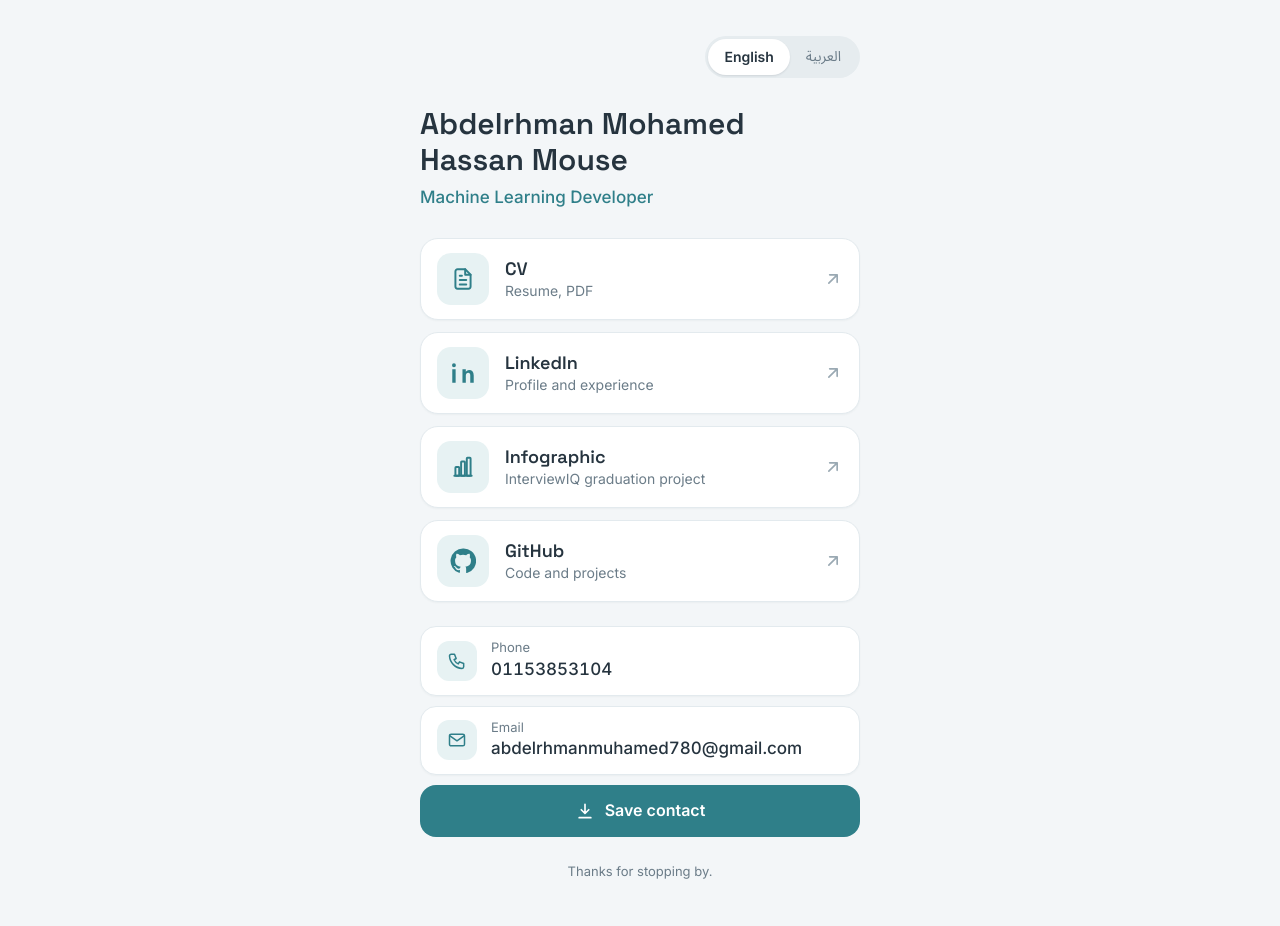
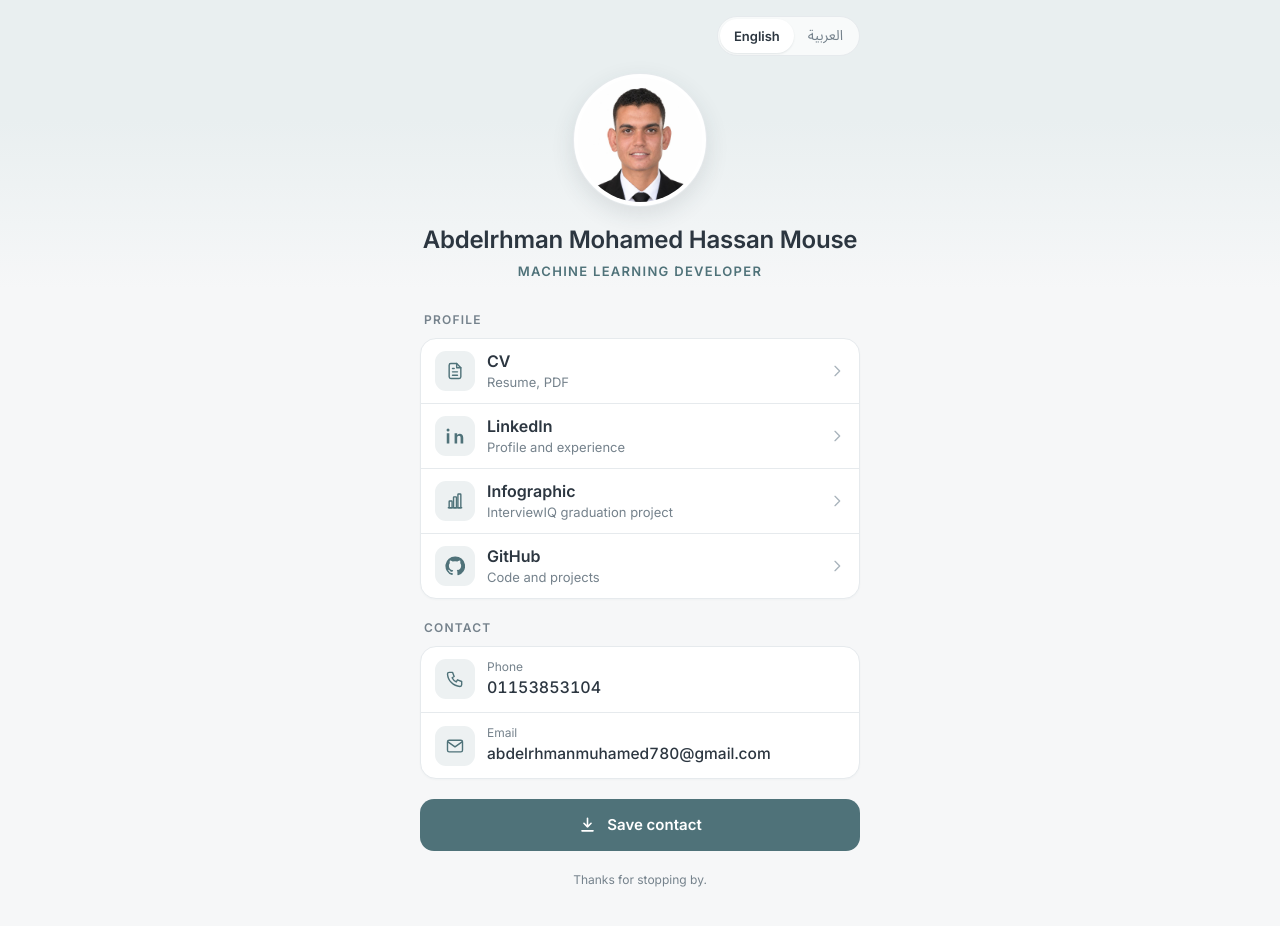
Before and after one commit to abdelrhmanmouse/abdelrhmanmouse.github.io, a plain HTML site: page ml/index.html in a window 1280 px wide. Drawn offline with Linux system fonts and the light colour scheme.

Commit message:
Add files via upload

```diff
--- a/ml/index.html
+++ b/ml/index.html
@@ -2,147 +2,181 @@
 <html lang="en" dir="ltr">
 <head>
 <meta charset="utf-8">
-<meta name="viewport" content="width=device-width, initial-scale=1">
+<meta name="viewport" content="width=device-width, initial-scale=1, viewport-fit=cover">
+<meta name="theme-color" content="#E9EFF0">
 <title>Abdelrhman Mohamed Hassan Mouse | Machine Learning Developer</title>
 <meta name="description" content="Abdelrhman Mohamed Hassan Mouse, Machine Learning Developer. CV, LinkedIn, GitHub and contact details.">
 <link rel="preconnect" href="https://fonts.googleapis.com">
-<link rel="stylesheet" href="https://fonts.googleapis.com/css2?family=Inter:wght@400;500;600&family=Noto+Sans+Arabic:wght@400;500;600&family=Space+Grotesk:wght@500;600&display=swap">
+<link rel="preconnect" href="https://fonts.gstatic.com" crossorigin>
+<link rel="stylesheet" href="https://fonts.googleapis.com/css2?family=Inter:wght@400;500;600&family=Noto+Sans+Arabic:wght@400;500;600&display=swap">
 <style>
-  /* Layout: one calm centered column: language switch, name and role, four soft link cards, contact rows, save button. Single light look by choice. */
   :root {
-    --bg: #F3F6F8;
+    --bg: #F6F7F8;
     --surface: #FFFFFF;
-    --ink: #26343F;
-    --muted: #6B7C88;
-    --line: #E3EAEE;
-    --track: #E6ECEF;
-    --accent: #2F7F89;
-    --accent-ink: #FFFFFF;
-    --tile: #E7F2F3;
-    --font-display: "Space Grotesk", "Segoe UI", system-ui, sans-serif;
-    --font-body: "Inter", "Segoe UI", system-ui, sans-serif;
+    --ink: #2C3640;
+    --muted: #75828C;
+    --line: #E6EAED;
+    --accent: #4F7279;
+    --accent-hover: #445F65;
+    --tint: #E9EFF0;
+    --tile: #EDF1F2;
+    --font: "Inter", "Noto Sans Arabic", "Segoe UI", Tahoma, system-ui, sans-serif;
     --font-ar: "Noto Sans Arabic", "Segoe UI", Tahoma, system-ui, sans-serif;
     color-scheme: light;
   }
   * { box-sizing: border-box; }
+  html, body { margin: 0; }
   body {
     background: var(--bg);
     color: var(--ink);
-    font-family: var(--font-body);
+    font-family: var(--font);
     font-size: 16px;
     line-height: 1.55;
-    padding-block: 28px 36px;
-    padding-left: max(16px, env(safe-area-inset-left, 0px));
-    padding-right: max(16px, env(safe-area-inset-right, 0px));
+    -webkit-font-smoothing: antialiased;
   }
-  html[lang="ar"] body, html[lang="ar"] h1, html[lang="ar"] .label { font-family: var(--font-ar); }
+  html[lang="ar"] body { font-family: var(--font-ar); }
 
   /* one language visible at a time */
   .ar { display: none; }
   html[lang="ar"] .en { display: none; }
   html[lang="ar"] .ar { display: inline; }
 
-  main { max-width: 440px; margin: 0 auto; display: flex; flex-direction: column; gap: 24px; }
+  /* soft tinted top that fades into the page background */
+  .masthead {
+    background: linear-gradient(to bottom, var(--tint) 0, var(--tint) 120px, var(--bg) 100%);
+    padding-block: max(16px, env(safe-area-inset-top, 0px)) 8px;
+    padding-inline: max(16px, env(safe-area-inset-left, 0px)) max(16px, env(safe-area-inset-right, 0px));
+  }
+  .wrap { max-width: 440px; margin: 0 auto; }
 
-  .lang { align-self: flex-end; display: inline-flex; background: var(--track); border-radius: 999px; padding: 3px; }
+  .lang { display: flex; justify-content: flex-end; }
+  .lang-inner { display: inline-flex; background: rgba(255, 255, 255, 0.7); border: 1px solid var(--line); border-radius: 999px; padding: 2px; }
   .lang button {
-    border: 0; background: transparent; color: var(--muted); font: inherit; font-size: 14px;
-    padding: 6px 16px; min-height: 36px; border-radius: 999px; cursor: pointer;
+    border: 0; background: transparent; color: var(--muted); font: inherit; font-size: 13px; line-height: 1;
+    padding: 0 14px; min-height: 34px; border-radius: 999px; cursor: pointer;
   }
-  .lang button[lang="ar"] { font-family: var(--font-ar); }
-  .lang button[aria-pressed="true"] { background: var(--surface); color: var(--ink); font-weight: 600; box-shadow: 0 1px 2px rgba(38, 52, 63, 0.12); }
-  .lang button:focus-visible, .link:focus-visible, .row:focus-visible, .save:focus-visible { outline: 3px solid var(--accent); outline-offset: 2px; }
+  .lang button[lang="ar"] { font-family: var(--font-ar); font-size: 14px; }
+  .lang button[aria-pressed="true"] { background: var(--surface); color: var(--ink); font-weight: 600; box-shadow: 0 1px 2px rgba(44, 54, 64, 0.1); }
+  button:focus-visible, a:focus-visible { outline: 2px solid var(--accent); outline-offset: 2px; }
 
-  header { display: flex; flex-direction: column; gap: 6px; padding-block: 4px; }
-  h1 { font-family: var(--font-display); font-size: 30px; line-height: 1.2; font-weight: 600; margin: 0; text-wrap: balance; }
-  .role { color: var(--accent); font-size: 17px; font-weight: 500; margin: 0; }
+  .hero { display: flex; flex-direction: column; align-items: center; text-align: center; padding-top: 18px; gap: 0; }
+  .photo {
+    width: 132px; height: 132px; border-radius: 50%; display: block; object-fit: cover; background: #fff;
+    border: 4px solid #fff; box-shadow: 0 0 0 1px var(--line), 0 8px 24px rgba(44, 54, 64, 0.12);
+  }
+  h1 { font-size: 24px; line-height: 1.3; font-weight: 600; margin: 18px 0 0; letter-spacing: -0.01em; text-wrap: balance; }
+  html[lang="ar"] h1 { letter-spacing: 0; line-height: 1.5; }
+  .role { margin: 6px 0 0; color: var(--accent); font-size: 13px; font-weight: 600; letter-spacing: 0.1em; text-transform: uppercase; }
+  html[lang="ar"] .role { letter-spacing: 0; text-transform: none; font-size: 15px; }
+  .tag { margin: 10px 0 0; color: var(--muted); font-size: 14px; max-width: 30ch; }
 
-  nav { display: flex; flex-direction: column; gap: 12px; }
-  .card {
-    background: var(--surface); border: 1px solid var(--line); border-radius: 18px;
-    box-shadow: 0 1px 2px rgba(38, 52, 63, 0.04); color: inherit; text-decoration: none;
+  main { padding-block: 22px max(36px, env(safe-area-inset-bottom, 0px)); padding-inline: max(16px, env(safe-area-inset-left, 0px)) max(16px, env(safe-area-inset-right, 0px)); }
+  main .wrap { display: flex; flex-direction: column; gap: 20px; }
+
+  .group-title { margin: 0 0 8px; padding-inline: 4px; font-size: 12px; font-weight: 600; letter-spacing: 0.1em; text-transform: uppercase; color: var(--muted); }
+  html[lang="ar"] .group-title { letter-spacing: 0; text-transform: none; font-size: 13px; }
+  .group { background: var(--surface); border: 1px solid var(--line); border-radius: 16px; overflow: hidden; box-shadow: 0 1px 2px rgba(44, 54, 64, 0.03); }
+  .row {
+    display: grid; grid-template-columns: 40px minmax(0, 1fr) 16px; align-items: center; gap: 12px;
+    padding: 12px 14px; min-height: 64px; color: inherit; text-decoration: none;
+    border-top: 1px solid var(--line);
   }
-  .link { display: grid; grid-template-columns: 52px minmax(0, 1fr) 20px; align-items: center; gap: 16px; padding: 14px 16px; min-height: 82px; }
-  .link:hover, .row:hover { border-color: #B9D4D8; }
-  .icon { width: 52px; height: 52px; border-radius: 14px; background: var(--tile); color: var(--accent); display: grid; place-items: center; }
-  .icon svg { width: 26px; height: 26px; }
-  .icon.sm { width: 40px; height: 40px; border-radius: 12px; }
-  .icon.sm svg { width: 20px; height: 20px; }
+  .group > .row:first-child { border-top: 0; }
+  .row:hover { background: #FAFBFB; }
+  .row:has(.value) { grid-template-columns: 40px minmax(0, 1fr); }
+  .icon { width: 40px; height: 40px; border-radius: 11px; background: var(--tile); color: var(--accent); display: grid; place-items: center; }
+  .icon svg { width: 20px; height: 20px; }
   .texts { display: flex; flex-direction: column; min-width: 0; }
-  .label { font-family: var(--font-display); font-size: 18px; font-weight: 600; line-height: 1.3; }
-  .hint { font-size: 14px; color: var(--muted); }
-  .arrow { width: 20px; height: 20px; color: #9AA9B3; }
+  .label { font-size: 16px; font-weight: 600; line-height: 1.35; }
+  .hint { font-size: 13px; color: var(--muted); line-height: 1.4; }
+  .hint.top { font-size: 12px; }
+  .value { font-size: 16px; font-weight: 500; overflow-wrap: anywhere; font-variant-numeric: tabular-nums; }
+  .value.email { font-size: clamp(11.5px, 3.7vw, 15.5px); }
+  .value bdi { direction: ltr; }
+  .arrow { width: 16px; height: 16px; color: #A9B4BC; }
   html[dir="rtl"] .arrow { transform: scaleX(-1); }
-
-  .contact { display: flex; flex-direction: column; gap: 10px; }
-  .row { display: grid; grid-template-columns: 40px minmax(0, 1fr); align-items: center; gap: 14px; padding: 12px 16px; border-radius: 16px; }
-  .row-label { font-size: 13px; color: var(--muted); line-height: 1.3; }
-  .value { font-size: 17px; font-weight: 500; overflow-wrap: anywhere; font-variant-numeric: tabular-nums; unicode-bidi: plaintext; text-align: start; }
-  .value bdi { direction: ltr; }
 
   .save {
     display: flex; align-items: center; justify-content: center; gap: 10px; min-height: 52px;
-    background: var(--accent); color: var(--accent-ink); border-radius: 16px; text-decoration: none;
-    font-weight: 600; font-size: 16px; padding: 12px 16px;
+    background: var(--accent); color: #fff; border-radius: 14px; text-decoration: none;
+    font-weight: 600; font-size: 15px; padding: 12px 16px;
   }
-  .save svg { width: 20px; height: 20px; flex: none; }
-  .save:hover { background: #29727B; }
+  .save svg { width: 19px; height: 19px; flex: none; }
+  .save:hover { background: var(--accent-hover); }
+  .save:focus-visible { outline-offset: 3px; }
 
-  footer { text-align: center; font-size: 13px; color: var(--muted); }
-  @media (prefers-reduced-motion: no-preference) { .card { transition: border-color 0.15s ease; } }
+  footer { text-align: center; font-size: 12px; color: var(--muted); }
+
+  @media (prefers-reduced-motion: no-preference) {
+    .row, .save { transition: background-color 0.15s ease; }
+  }
 </style>
 </head>
 <body>
-<main>
-  <div class="lang" role="group" aria-label="Language / اللغة">
+<header class="masthead">
+  <div class="wrap">
+    <div class="lang"><div class="lang-inner" role="group" aria-label="Language / اللغة">
       <button type="button" data-lang="en" lang="en" aria-pressed="true">English</button>
       <button type="button" data-lang="ar" lang="ar" aria-pressed="false">العربية</button>
-  </div>
+    </div></div>
 
-  <header>
+    <div class="hero">
+      <img class="photo" src="../assets/profile.jpg" width="132" height="132" alt="Portrait of Abdelrhman Mohamed Hassan Mouse">
       <h1><span class="en">Abdelrhman Mohamed Hassan Mouse</span><span class="ar">عبدالرحمن محمد حسن موس</span></h1>
       <p class="role"><span class="en">Machine Learning Developer</span><span class="ar">مطوّر تعلّم الآلة</span></p>
+    </div>
+  </div>
 </header>
 
-  <nav aria-label="Links">
-    <a class="card link" href="cv.pdf" target="_blank" rel="noopener">
-      <span class="icon" aria-hidden="true"><svg viewBox="0 0 24 24" fill="none" stroke="currentColor" stroke-width="1.8" stroke-linecap="round" stroke-linejoin="round"><path d="M14 3H7a2 2 0 0 0-2 2v14a2 2 0 0 0 2 2h10a2 2 0 0 0 2-2V8z"/><path d="M14 3v5h5"/><path d="M9 13h6M9 17h6M9 9h2"/></svg></span>
+<main>
+  <div class="wrap">
+    <section aria-labelledby="t-links">
+      <h2 class="group-title" id="t-links"><span class="en">Profile</span><span class="ar">الملف المهني</span></h2>
+      <div class="group">
+      <a class="row" href="cv.pdf" target="_blank" rel="noopener">
+        <span class="icon" aria-hidden="true"><svg viewBox="0 0 24 24" fill="none" stroke="currentColor" stroke-width="1.7" stroke-linecap="round" stroke-linejoin="round"><path d="M14 3H7a2 2 0 0 0-2 2v14a2 2 0 0 0 2 2h10a2 2 0 0 0 2-2V8z"/><path d="M14 3v5h5"/><path d="M9 13h6M9 17h6M9 9h2"/></svg></span>
         <span class="texts"><span class="label"><span class="en">CV</span><span class="ar">السيرة الذاتية</span></span><span class="hint"><span class="en">Resume, PDF</span><span class="ar">ملف PDF</span></span></span>
-      <svg class="arrow" viewBox="0 0 24 24" fill="none" stroke="currentColor" stroke-width="2" stroke-linecap="round" stroke-linejoin="round" aria-hidden="true"><path d="M7 17 17 7M8 7h9v9"/></svg>
+        <svg class="arrow" viewBox="0 0 24 24" fill="none" stroke="currentColor" stroke-width="2" stroke-linecap="round" stroke-linejoin="round" aria-hidden="true"><path d="M9 5l7 7-7 7"/></svg>
       </a>
-    <a class="card link" href="https://www.linkedin.com/in/abdelrhman-mouse" target="_blank" rel="noopener">
+      <a class="row" href="https://www.linkedin.com/in/abdelrhman-mouse" target="_blank" rel="noopener">
         <span class="icon" aria-hidden="true"><svg viewBox="0 0 24 24" fill="currentColor"><path d="M5.2 8.6H2.1V21h3.1zM3.65 3a1.8 1.8 0 1 0 0 3.6 1.8 1.8 0 0 0 0-3.6zM21.9 21v-6.8c0-3.3-1.8-4.9-4.1-4.9-1.9 0-2.7 1-3.2 1.8V8.6h-3.1V21h3.1v-6.5c0-1.7.9-2.7 2.2-2.7 1.3 0 1.9.9 1.9 2.6V21z"/></svg></span>
         <span class="texts"><span class="label"><span class="en">LinkedIn</span><span class="ar">لينكدإن</span></span><span class="hint"><span class="en">Profile and experience</span><span class="ar">الملف المهني والخبرات</span></span></span>
-      <svg class="arrow" viewBox="0 0 24 24" fill="none" stroke="currentColor" stroke-width="2" stroke-linecap="round" stroke-linejoin="round" aria-hidden="true"><path d="M7 17 17 7M8 7h9v9"/></svg>
+        <svg class="arrow" viewBox="0 0 24 24" fill="none" stroke="currentColor" stroke-width="2" stroke-linecap="round" stroke-linejoin="round" aria-hidden="true"><path d="M9 5l7 7-7 7"/></svg>
       </a>
-    <a class="card link" href="../assets/infographic.jpg" target="_blank" rel="noopener">
-      <span class="icon" aria-hidden="true"><svg viewBox="0 0 24 24" fill="none" stroke="currentColor" stroke-width="1.8" stroke-linecap="round" stroke-linejoin="round"><path d="M4 20h16"/><rect x="5" y="12" width="3.5" height="8" rx="0.6"/><rect x="10.25" y="7" width="3.5" height="13" rx="0.6"/><rect x="15.5" y="3.5" width="3.5" height="16.5" rx="0.6"/></svg></span>
+      <a class="row" href="../assets/infographic.jpg" target="_blank" rel="noopener">
+        <span class="icon" aria-hidden="true"><svg viewBox="0 0 24 24" fill="none" stroke="currentColor" stroke-width="1.7" stroke-linecap="round" stroke-linejoin="round"><path d="M4 20h16"/><rect x="5" y="12" width="3.5" height="8" rx="0.6"/><rect x="10.25" y="7" width="3.5" height="13" rx="0.6"/><rect x="15.5" y="3.5" width="3.5" height="16.5" rx="0.6"/></svg></span>
         <span class="texts"><span class="label"><span class="en">Infographic</span><span class="ar">الإنفوجرافيك</span></span><span class="hint"><span class="en">InterviewIQ graduation project</span><span class="ar">مشروع التخرج InterviewIQ</span></span></span>
-      <svg class="arrow" viewBox="0 0 24 24" fill="none" stroke="currentColor" stroke-width="2" stroke-linecap="round" stroke-linejoin="round" aria-hidden="true"><path d="M7 17 17 7M8 7h9v9"/></svg>
+        <svg class="arrow" viewBox="0 0 24 24" fill="none" stroke="currentColor" stroke-width="2" stroke-linecap="round" stroke-linejoin="round" aria-hidden="true"><path d="M9 5l7 7-7 7"/></svg>
       </a>
-    <a class="card link" href="https://github.com/abdelrhmanmouse" target="_blank" rel="noopener">
+      <a class="row" href="https://github.com/abdelrhmanmouse" target="_blank" rel="noopener">
         <span class="icon" aria-hidden="true"><svg viewBox="0 0 24 24" fill="currentColor"><path d="M12 .5a11.5 11.5 0 0 0-3.64 22.41c.58.1.79-.25.79-.56v-2c-3.2.7-3.88-1.37-3.88-1.37-.52-1.33-1.28-1.69-1.28-1.69-1.05-.71.08-.7.08-.7 1.15.08 1.76 1.19 1.76 1.19 1.03 1.76 2.7 1.25 3.36.96.1-.75.4-1.25.73-1.54-2.55-.29-5.24-1.28-5.24-5.68 0-1.25.45-2.28 1.18-3.08-.12-.29-.51-1.46.11-3.04 0 0 .97-.31 3.17 1.18a11 11 0 0 1 5.77 0c2.2-1.49 3.17-1.18 3.17-1.18.63 1.58.23 2.75.11 3.04.74.8 1.18 1.83 1.18 3.08 0 4.41-2.69 5.38-5.25 5.67.41.36.78 1.06.78 2.14v3.17c0 .31.21.67.8.56A11.5 11.5 0 0 0 12 .5z"/></svg></span>
         <span class="texts"><span class="label"><span class="en">GitHub</span><span class="ar">جيت هاب</span></span><span class="hint"><span class="en">Code and projects</span><span class="ar">الأكواد والمشاريع</span></span></span>
-      <svg class="arrow" viewBox="0 0 24 24" fill="none" stroke="currentColor" stroke-width="2" stroke-linecap="round" stroke-linejoin="round" aria-hidden="true"><path d="M7 17 17 7M8 7h9v9"/></svg>
+        <svg class="arrow" viewBox="0 0 24 24" fill="none" stroke="currentColor" stroke-width="2" stroke-linecap="round" stroke-linejoin="round" aria-hidden="true"><path d="M9 5l7 7-7 7"/></svg>
       </a>
-  </nav>
+      </div>
+    </section>
 
-  <section class="contact" aria-label="Contact">
-    <a class="card row" href="tel:+201153853104">
-      <span class="icon sm" aria-hidden="true"><svg viewBox="0 0 24 24" fill="none" stroke="currentColor" stroke-width="1.8" stroke-linecap="round" stroke-linejoin="round"><path d="M5 4h4l2 5-2.5 1.5a11 11 0 0 0 5 5L15 13l5 2v4a2 2 0 0 1-2 2A16 16 0 0 1 3 6a2 2 0 0 1 2-2z"/></svg></span>
-      <span class="texts"><span class="row-label"><span class="en">Phone</span><span class="ar">الهاتف</span></span><span class="value"><bdi>01153853104</bdi></span></span>
+    <section aria-labelledby="t-contact">
+      <h2 class="group-title" id="t-contact"><span class="en">Contact</span><span class="ar">التواصل</span></h2>
+      <div class="group">
+      <a class="row" href="tel:+201153853104">
+        <span class="icon" aria-hidden="true"><svg viewBox="0 0 24 24" fill="none" stroke="currentColor" stroke-width="1.7" stroke-linecap="round" stroke-linejoin="round"><path d="M5 4h4l2 5-2.5 1.5a11 11 0 0 0 5 5L15 13l5 2v4a2 2 0 0 1-2 2A16 16 0 0 1 3 6a2 2 0 0 1 2-2z"/></svg></span>
+        <span class="texts"><span class="hint top"><span class="en">Phone</span><span class="ar">الهاتف</span></span><span class="value "><bdi>01153853104</bdi></span></span>
       </a>
-    <a class="card row" href="mailto:abdelrhmanmuhamed780@gmail.com">
-      <span class="icon sm" aria-hidden="true"><svg viewBox="0 0 24 24" fill="none" stroke="currentColor" stroke-width="1.8" stroke-linecap="round" stroke-linejoin="round"><rect x="3" y="5" width="18" height="14" rx="2"/><path d="m3.5 7 8.5 6 8.5-6"/></svg></span>
-      <span class="texts"><span class="row-label"><span class="en">Email</span><span class="ar">البريد الإلكتروني</span></span><span class="value"><bdi>abdelrhmanmuhamed780@gmail.com</bdi></span></span>
+      <a class="row" href="mailto:abdelrhmanmuhamed780@gmail.com">
+        <span class="icon" aria-hidden="true"><svg viewBox="0 0 24 24" fill="none" stroke="currentColor" stroke-width="1.7" stroke-linecap="round" stroke-linejoin="round"><rect x="3" y="5" width="18" height="14" rx="2"/><path d="m3.5 7 8.5 6 8.5-6"/></svg></span>
+        <span class="texts"><span class="hint top"><span class="en">Email</span><span class="ar">البريد الإلكتروني</span></span><span class="value email"><bdi>abdelrhmanmuhamed780<wbr>@gmail.com</bdi></span></span>
       </a>
+      </div>
+    </section>
+
     <a class="save" href="contact.vcf" download>
-      <svg viewBox="0 0 24 24" fill="none" stroke="currentColor" stroke-width="2" stroke-linecap="round" stroke-linejoin="round" aria-hidden="true"><path d="M12 4v11M7.5 10.5 12 15l4.5-4.5M5 20h14"/></svg>
+      <svg viewBox="0 0 24 24" fill="none" stroke="currentColor" stroke-width="2" stroke-linecap="round" stroke-linejoin="round"><path d="M12 4v11M7.5 10.5 12 15l4.5-4.5M5 20h14"/></svg>
       <span><span class="en">Save contact</span><span class="ar">حفظ جهة الاتصال</span></span>
     </a>
-  </section>
 
     <footer><span class="en">Thanks for stopping by.</span><span class="ar">شكرًا لزيارتك</span></footer>
+  </div>
 </main>
 
 <script>
```
Lines whose indentation alone changed are shown as unchanged.
